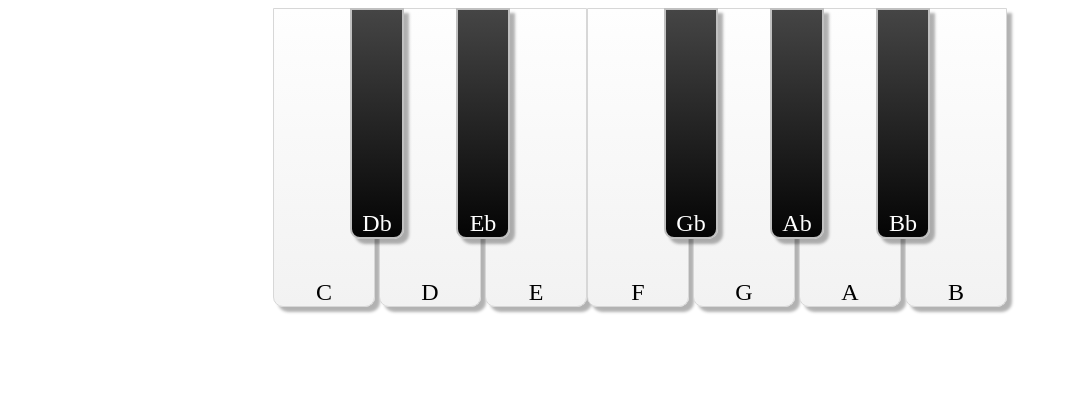
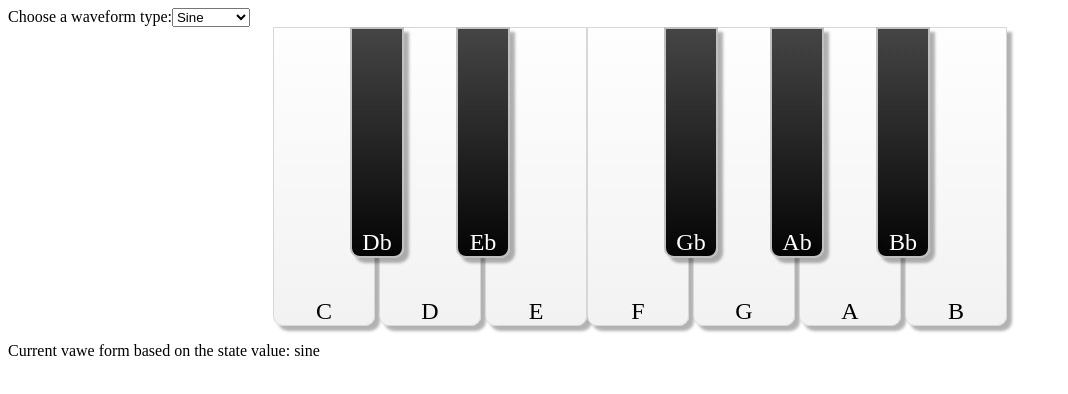
Before and after one commit to danwoda/synth, a React (Create React App) app: page / in a window 1280 px wide. Shown: the top 394 px of the page, without its empty margins (0-1068 px from the left). Built offline with nearby package versions, Linux system fonts and the light colour scheme.

Commit message:
Adding a waveform selector component and a shared parent component 'Panel' for Keyboard and Waveform components

```diff
--- a/src/App.js
+++ b/src/App.js
@@ -1,12 +1,10 @@
 import './App.css';
-import Keyboard from './components/Keyboard';
+import Panel from './components/Panel';
 
-function App() {
+export default function App() {
   return (
     <div className="App">
-      <Keyboard/>
+      <Panel/>
     </div>
   );
 }
-
-export default App;
--- a/src/components/Keyboard.js
+++ b/src/components/Keyboard.js
@@ -1,6 +1,8 @@
 import Key from "./Key"
 
-export default function Keyboard() {
+
+export default function Keyboard(selectedWaveform) {
+
 
   const keyData = [
     ['4C', '261.63'],
@@ -18,14 +20,15 @@ export default function Keyboard() {
   ]
 
   let ctx = new AudioContext()
-
-  function clickHandler(frequency) {
+  //let clickHandler;
+  function clickHandler(frequency)  {
     let osc = false
     console.log('key click')
-    console.log(frequency)
+    console.log(selectedWaveform, frequency)
     if (!osc) {
       osc = ctx.createOscillator()
-      osc.type = 'triangle'
+      osc.type = selectedWaveform.setWaveFormType
+      console.log('Oscylator type in a custom event hander function: ', osc.type)
       osc.frequency.value = frequency
       osc.connect(ctx.destination)
       osc.start(ctx.currentTime)
@@ -37,8 +40,11 @@ export default function Keyboard() {
   const keys = keyData.map(([noteName, frequency]) => {
     return <Key
       onClick={() => clickHandler(frequency)}
+
       noteName={noteName}
-      frequency={frequency} />
+   //   frequency={frequency}
+
+      />
   })
 
   return (
--- /dev/null
+++ b/src/components/Panel.js
@@ -0,0 +1,18 @@
+import Keyboard from './Keyboard';
+import Wave_form from './WaveForm';
+import { useState } from "react";
+
+
+ export default function Panel() {
+    const [waveformType, setWaveFormType] = useState('sine')
+
+  return (
+
+    <div>
+    <Wave_form onChange={(e) => setWaveFormType(e.target.value)} />
+    <Keyboard setWaveFormType={waveformType} />
+    <p> Current vawe form based on the state value: {waveformType}</p>
+    </div>
+
+  );
+}
--- /dev/null
+++ b/src/components/WaveForm.js
@@ -0,0 +1,19 @@
+export default function WaveformSelector({ selectedWaveform, onChange }) {
+    return (
+      <div>
+      <label htmlFor="waveform">Choose a waveform type:
+          </label>
+        <select
+          name="waveform"
+          id="waveform"
+          value={selectedWaveform}
+          onChange={onChange}
+        >
+          <option value="sine">Sine</option>
+          <option value="sawtooth">Sawtooth</option>
+          <option value="triangle">Triangle</option>
+          <option value="square">Square</option>
+        </select>
+      </div>
+    )
+  }
```
